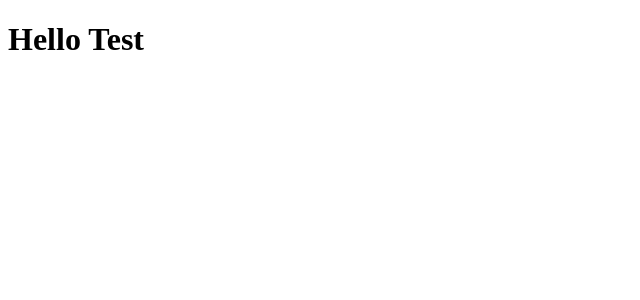
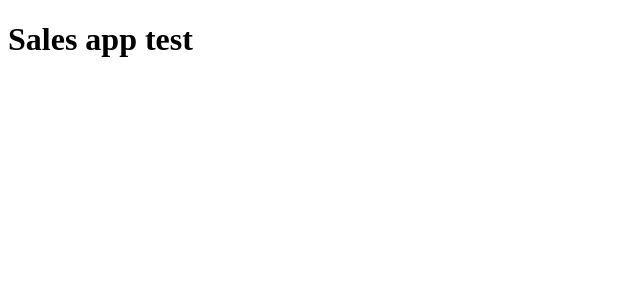
Before and after one commit to test20-intern/salesapp, a React (Create React App) app: page / in a window 1280 px wide. Shown: the top 300 px of the page, without its empty margins (0-640 px from the left). Built offline with nearby package versions, Linux system fonts and the light colour scheme.

Commit message:
update 2

```diff
--- a/src/App.js
+++ b/src/App.js
@@ -2,7 +2,7 @@
 function App() {
   return (
     <div>
-    <h1>Hello Test</h1>
+    <h1>Sales app test</h1>
     </div>
   );
 }
```
